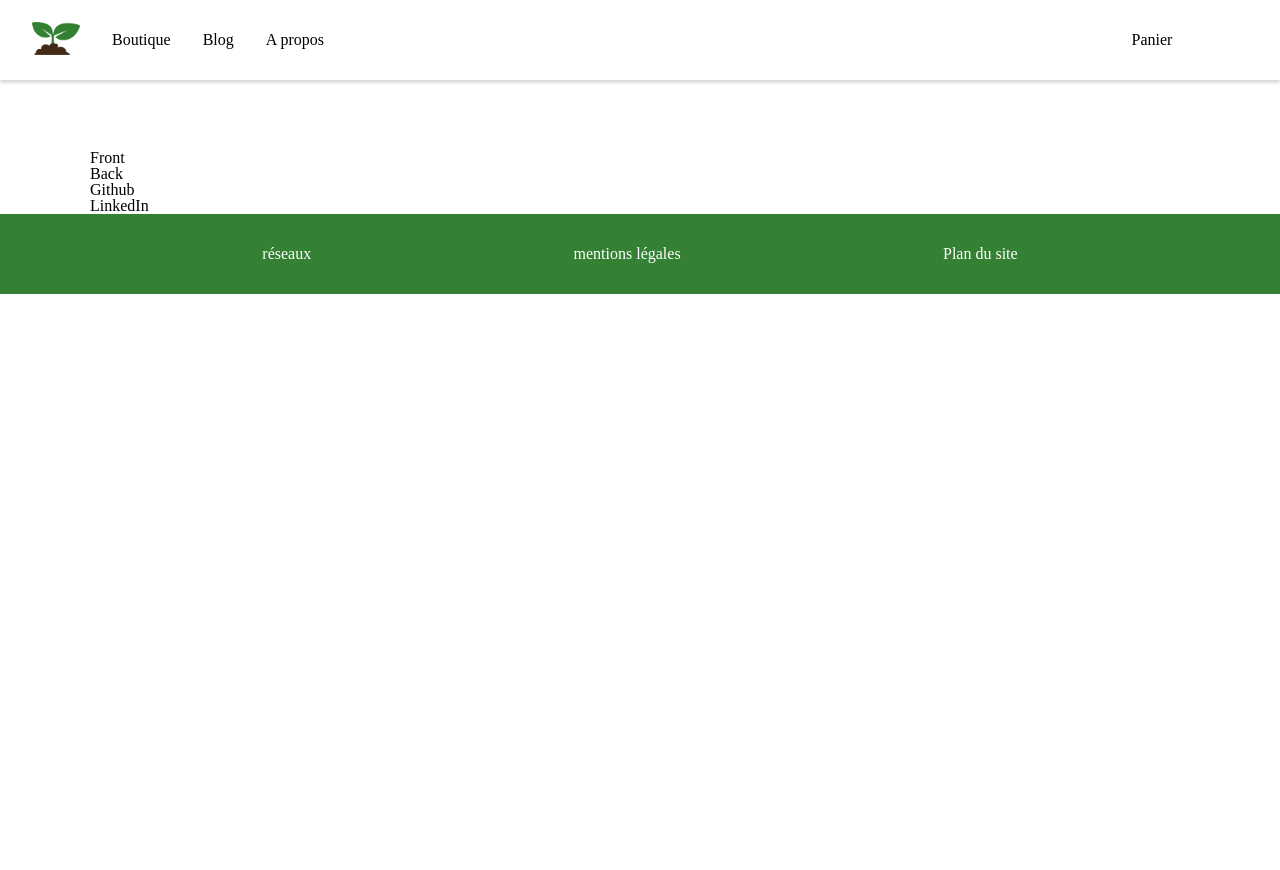
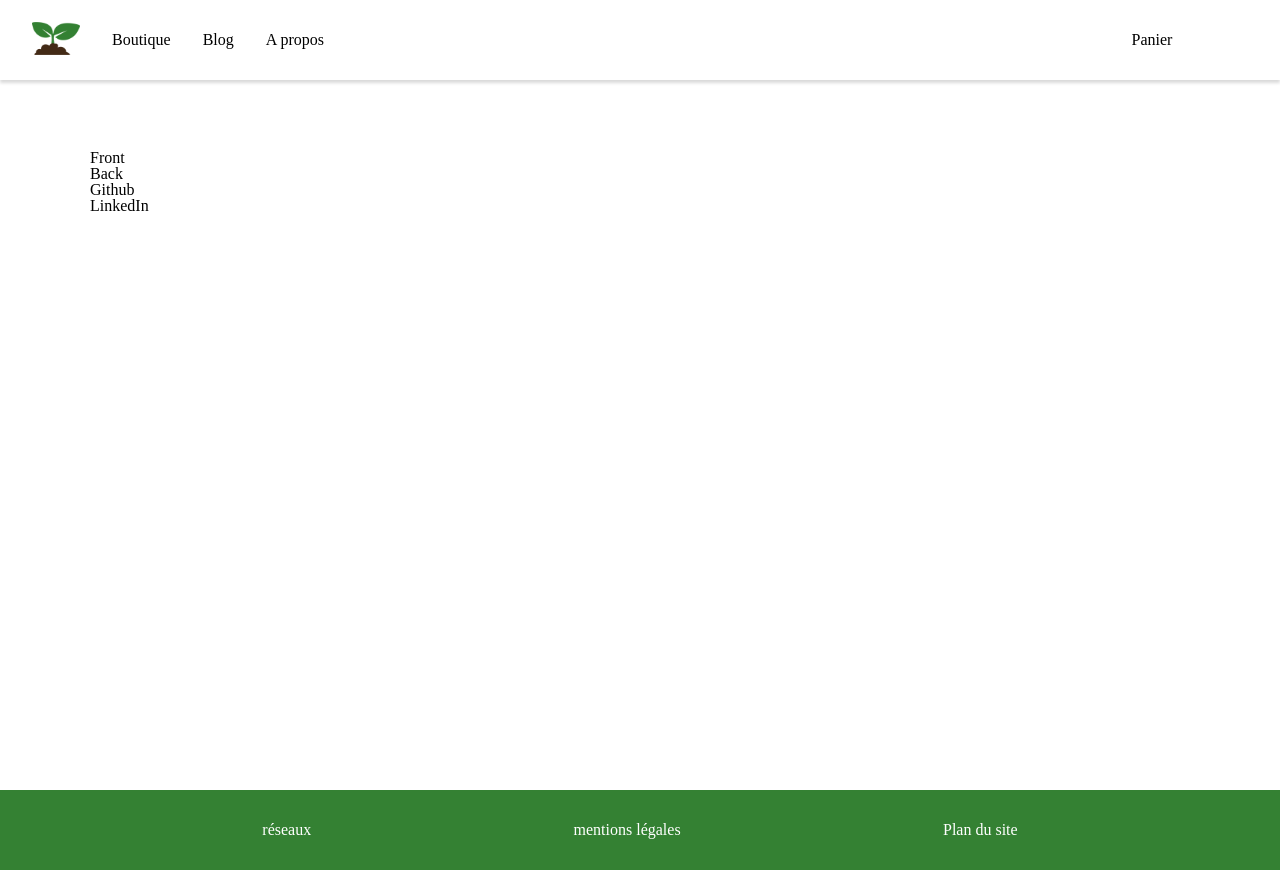
Before and after one commit to GuillaumePavic/la-graine, a Vue app: page /about in a window 1280 px wide. Before the commit the page ends 800 px from the top, so only its background shows below. Built offline with nearby package versions, Linux system fonts and the light colour scheme; a web font is replaced by a local one.

Commit message:
refactored main

```diff
--- a/src/App.vue
+++ b/src/App.vue
@@ -1,7 +1,9 @@
 <template>
   <div id="app">
     <Header />
-    <router-view />
+    <main>
+      <router-view />
+    </main>
     <Footer />
   </div>
 </template>
@@ -23,4 +25,11 @@ export default {
 #app {
   font-family: 'Baloo Chettan 2', cursive;
 }
+
+main {
+  width: 1100px;
+  min-height: 80vh;
+  margin: auto;
+  margin-top: 70px;
+}
 </style>
--- a/src/views/About.vue
+++ b/src/views/About.vue
@@ -10,9 +10,4 @@
 </template>
 
 <style scoped>
-.content {
-  width: 1100px;
-  margin: auto;
-  margin-top: 70px;
-}
 </style>
--- a/src/views/Blog.vue
+++ b/src/views/Blog.vue
@@ -64,13 +64,6 @@ export default {
 </script>
 
 <style scoped>
-.content {
-  width: 1100px;
-  margin: auto;
-  margin-top: 70px;
-  min-height: 80vh;
-}
-
 article {
   margin-bottom: 32px;
   height: 192px;
--- a/src/views/Home.vue
+++ b/src/views/Home.vue
@@ -45,12 +45,6 @@ export default {
 </script>
 
 <style scoped>
-.content {
-  width: 1100px;
-  margin: auto;
-  margin-top: 70px;
-}
-
 /*---News section---*/
 .home-news {
   height: 509px;
```
